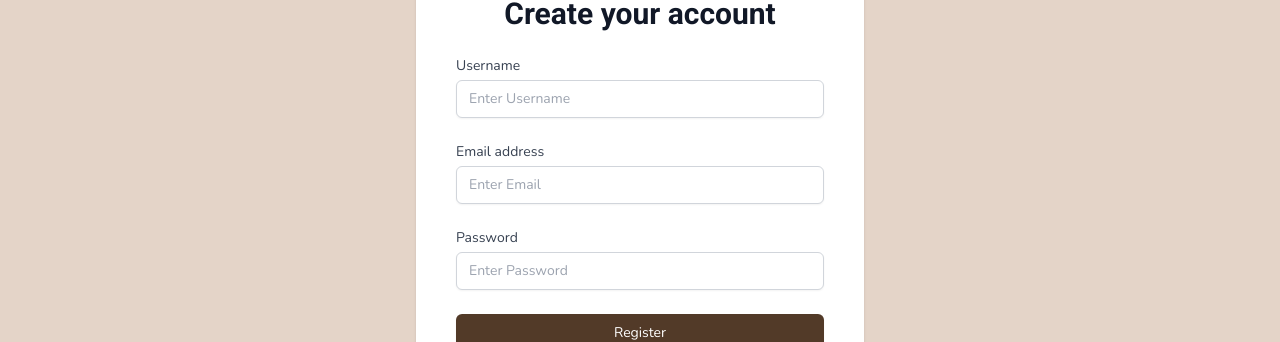
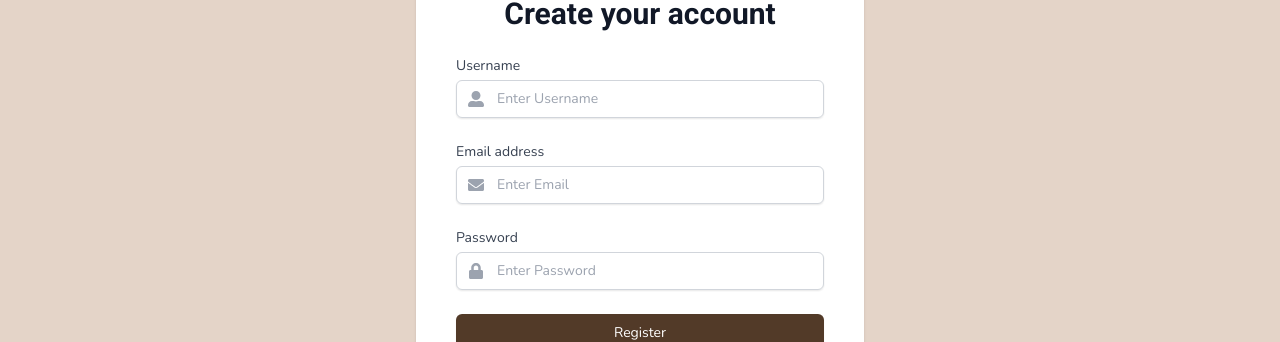
Before and after one commit to Apfirebolt/next-github-repo-manager, a Next.js app: page /register in a window 1280 px wide. Shown: the part 324-666 px from the top of the page. Built offline with nearby package versions, Linux system fonts and the light colour scheme.

Commit message:
added react icons

```diff
--- a/package.json
+++ b/package.json
@@ -18,6 +18,7 @@
     "next": "^14.2.24",
     "react": "^18",
     "react-dom": "^18",
+    "react-icons": "^5.5.0",
     "react-redux": "^9.1.1",
     "react-toastify": "^11.0.5",
     "redux": "^5.0.1",
--- a/src/app/layout.js
+++ b/src/app/layout.js
@@ -1,4 +1,3 @@
-import { Inter } from "next/font/google";
 import "./globals.css";
 import './main.css';
 import StoreProvider from "./StoreProvider";
@@ -6,8 +5,8 @@ import { ToastContainer } from 'react-toastify';
 import 'react-toastify/dist/ReactToastify.css';
 
 export const metadata = {
-  title: "Games - Next.js",
-  description: "This is a games database app built with Next.js",
+  title: "Github Manager - Next.js",
+  description: "This is a github repo manager app built with Next.js with back-end created using Django",
 };
 
 const MainLayout = ({ children }) => {
--- a/src/app/login/page.jsx
+++ b/src/app/login/page.jsx
@@ -3,6 +3,7 @@
 import React, { Fragment, useEffect, useState } from "react";
 import { useDispatch, useSelector } from "react-redux";
 import { useRouter } from "next/router";
+import { FaEnvelope, FaLock } from "react-icons/fa";
 
 import { login, resetMessage } from "../../features/authSlice";
 import Image from "next/image";
@@ -54,7 +55,6 @@ const LoginPage = () => {
     <Fragment>
       <Header />
       <div className="min-h-full flex flex-col justify-center py-12 sm:px-6 lg:px-8">
-
         <div className="mt-8 sm:mx-auto sm:w-full sm:max-w-md">
           <div className="bg-white py-8 px-4 shadow sm:rounded-lg sm:px-10">
             <form className="space-y-6" onSubmit={onSubmit}>
@@ -75,7 +75,8 @@ const LoginPage = () => {
                 >
                   Email address
                 </label>
-                <div className="mt-1">
+                <div className="mt-1 relative">
+                  <FaEnvelope className="absolute left-3 top-2.5 text-gray-400" />
                   <input
                     id="email"
                     name="email"
@@ -83,7 +84,7 @@ const LoginPage = () => {
                     placeholder="Enter Email"
                     value={email}
                     onChange={(e) => setEmail(e.target.value)}
-                    className="appearance-none block w-full px-3 py-2 border border-gray-300 rounded-md shadow-sm placeholder-gray-400 focus:outline-none focus:ring-indigo-500 focus:border-indigo-500 sm:text-sm"
+                    className="appearance-none block w-full pl-10 pr-3 py-2 border border-gray-300 rounded-md shadow-sm placeholder-gray-400 focus:outline-none focus:ring-indigo-500 focus:border-indigo-500 sm:text-sm"
                   />
                 </div>
                 <p className="my-2 text-red-800">{errors.email}</p>
@@ -96,7 +97,8 @@ const LoginPage = () => {
                 >
                   Password
                 </label>
-                <div className="mt-1">
+                <div className="mt-1 relative">
+                  <FaLock className="absolute left-3 top-2.5 text-gray-400" />
                   <input
                     id="password"
                     name="password"
@@ -104,7 +106,7 @@ const LoginPage = () => {
                     placeholder="Enter Password"
                     value={password}
                     onChange={(e) => setPassword(e.target.value)}
-                    className="appearance-none block w-full px-3 py-2 border border-gray-300 rounded-md shadow-sm placeholder-gray-400 focus:outline-none focus:ring-indigo-500 focus:border-indigo-500 sm:text-sm"
+                    className="appearance-none block w-full pl-10 pr-3 py-2 border border-gray-300 rounded-md shadow-sm placeholder-gray-400 focus:outline-none focus:ring-indigo-500 focus:border-indigo-500 sm:text-sm"
                   />
                 </div>
                 <p className="my-2 text-red-800">{errors.password}</p>
--- a/src/app/register/page.jsx
+++ b/src/app/register/page.jsx
@@ -4,6 +4,7 @@ import React, { Fragment, useEffect, useState } from "react";
 import { useDispatch, useSelector } from "react-redux";
 import { toast } from "react-toastify";
 import Image from "next/image";
+import { FaEnvelope, FaLock, FaUserAlt } from "react-icons/fa";
 import githubLogo from "../../../public/github.png";
 import Header from "../../components/Header";
 import Footer from "../../components/Footer";
@@ -78,7 +79,10 @@ const RegisterPage = () => {
                 >
                   Username
                 </label>
-                <div className="mt-1">
+                <div className="mt-1 relative rounded-md shadow-sm">
+                  <div className="absolute inset-y-0 left-0 pl-3 flex items-center pointer-events-none">
+                    <FaUserAlt className="text-gray-400" />
+                  </div>
                   <input
                     id="username"
                     name="username"
@@ -86,7 +90,7 @@ const RegisterPage = () => {
                     placeholder="Enter Username"
                     value={username}
                     onChange={(e) => setUsername(e.target.value)}
-                    className="appearance-none block w-full px-3 py-2 border border-gray-300 rounded-md shadow-sm placeholder-gray-400 focus:outline-none focus:ring-indigo-500 focus:border-indigo-500 sm:text-sm"
+                    className="appearance-none block w-full pl-10 px-3 py-2 border border-gray-300 rounded-md shadow-sm placeholder-gray-400 focus:outline-none focus:ring-indigo-500 focus:border-indigo-500 sm:text-sm"
                   />
                 </div>
                 <p className="my-2 text-red-800">{errors.username}</p>
@@ -99,7 +103,10 @@ const RegisterPage = () => {
                 >
                   Email address
                 </label>
-                <div className="mt-1">
+                <div className="mt-1 relative rounded-md shadow-sm">
+                  <div className="absolute inset-y-0 left-0 pl-3 flex items-center pointer-events-none">
+                    <FaEnvelope className="text-gray-400" />
+                  </div>
                   <input
                     id="email"
                     name="email"
@@ -107,7 +114,7 @@ const RegisterPage = () => {
                     placeholder="Enter Email"
                     value={email}
                     onChange={(e) => setEmail(e.target.value)}
-                    className="appearance-none block w-full px-3 py-2 border border-gray-300 rounded-md shadow-sm placeholder-gray-400 focus:outline-none focus:ring-indigo-500 focus:border-indigo-500 sm:text-sm"
+                    className="appearance-none block w-full pl-10 px-3 py-2 border border-gray-300 rounded-md shadow-sm placeholder-gray-400 focus:outline-none focus:ring-indigo-500 focus:border-indigo-500 sm:text-sm"
                   />
                 </div>
                 <p className="my-2 text-red-800">{errors.email}</p>
@@ -120,7 +127,10 @@ const RegisterPage = () => {
                 >
                   Password
                 </label>
-                <div className="mt-1">
+                <div className="mt-1 relative rounded-md shadow-sm">
+                  <div className="absolute inset-y-0 left-0 pl-3 flex items-center pointer-events-none">
+                    <FaLock className="text-gray-400" />
+                  </div>
                   <input
                     id="password"
                     name="password"
@@ -128,7 +138,7 @@ const RegisterPage = () => {
                     placeholder="Enter Password"
                     value={password}
                     onChange={(e) => setPassword(e.target.value)}
-                    className="appearance-none block w-full px-3 py-2 border border-gray-300 rounded-md shadow-sm placeholder-gray-400 focus:outline-none focus:ring-indigo-500 focus:border-indigo-500 sm:text-sm"
+                    className="appearance-none block w-full pl-10 px-3 py-2 border border-gray-300 rounded-md shadow-sm placeholder-gray-400 focus:outline-none focus:ring-indigo-500 focus:border-indigo-500 sm:text-sm"
                   />
                 </div>
                 <p className="my-2 text-red-800">{errors.password}</p>
@@ -148,7 +158,7 @@ const RegisterPage = () => {
                   Already have an account?
                   <a
                     href="/login"
-                    className="font-medium text-indigo-600 hover:text-indigo-500"
+                    className="font-medium text-indigo-600 hover:text-indigo-500 mx-2"
                   >
                     Sign in
                   </a>
```
Also changed, not shown: 1 other file (tests, documents, lock files or other folders).
